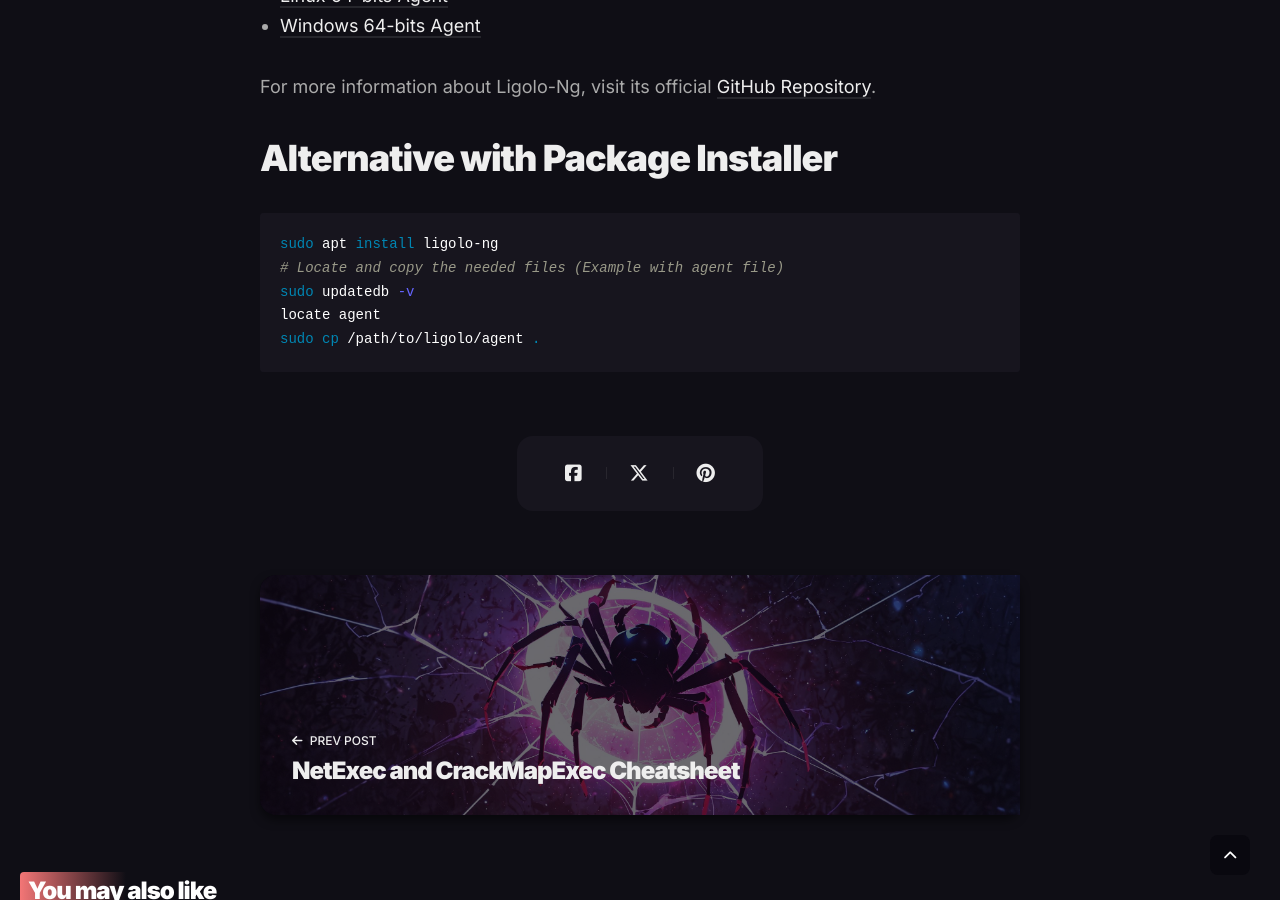
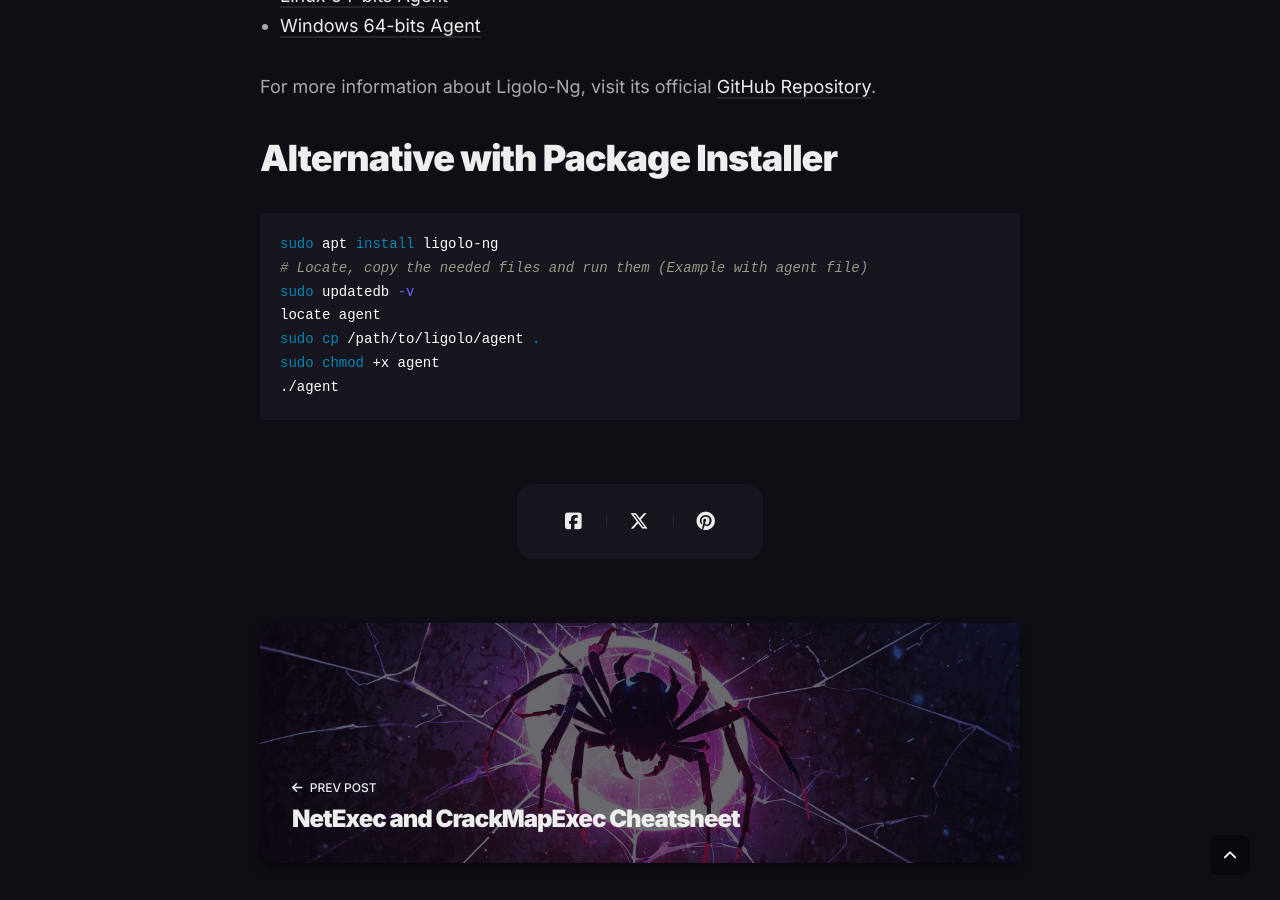
Before and after one commit to Vorkharium/vorkharium.github.io, a Jekyll site: the page built from _posts/2024-10-31-Ligolo-Ng-Cheatsheet.md, in a window 1280 px wide and 900 px high, scrolled down 1206 px. Built offline with Jekyll 4.4.1, drawn with Linux system fonts in a browser that asks for light colours; comment, search, counter and statistics services are not loaded.

Commit message:
Update 2024-10-31-Ligolo-Ng-Cheatsheet.md

````diff
--- a/_posts/2024-10-31-Ligolo-Ng-Cheatsheet.md
+++ b/_posts/2024-10-31-Ligolo-Ng-Cheatsheet.md
@@ -23,8 +23,10 @@ For more information about Ligolo-Ng, visit its official [GitHub Repository](htt
 # Alternative with Package Installer
 ```shell
 sudo apt install ligolo-ng
-# Locate and copy the needed files (Example with agent file)
+# Locate, copy the needed files and run them (Example with agent file)
 sudo updatedb -v
 locate agent
 sudo cp /path/to/ligolo/agent .
+sudo chmod +x agent
+./agent
 ```
````
